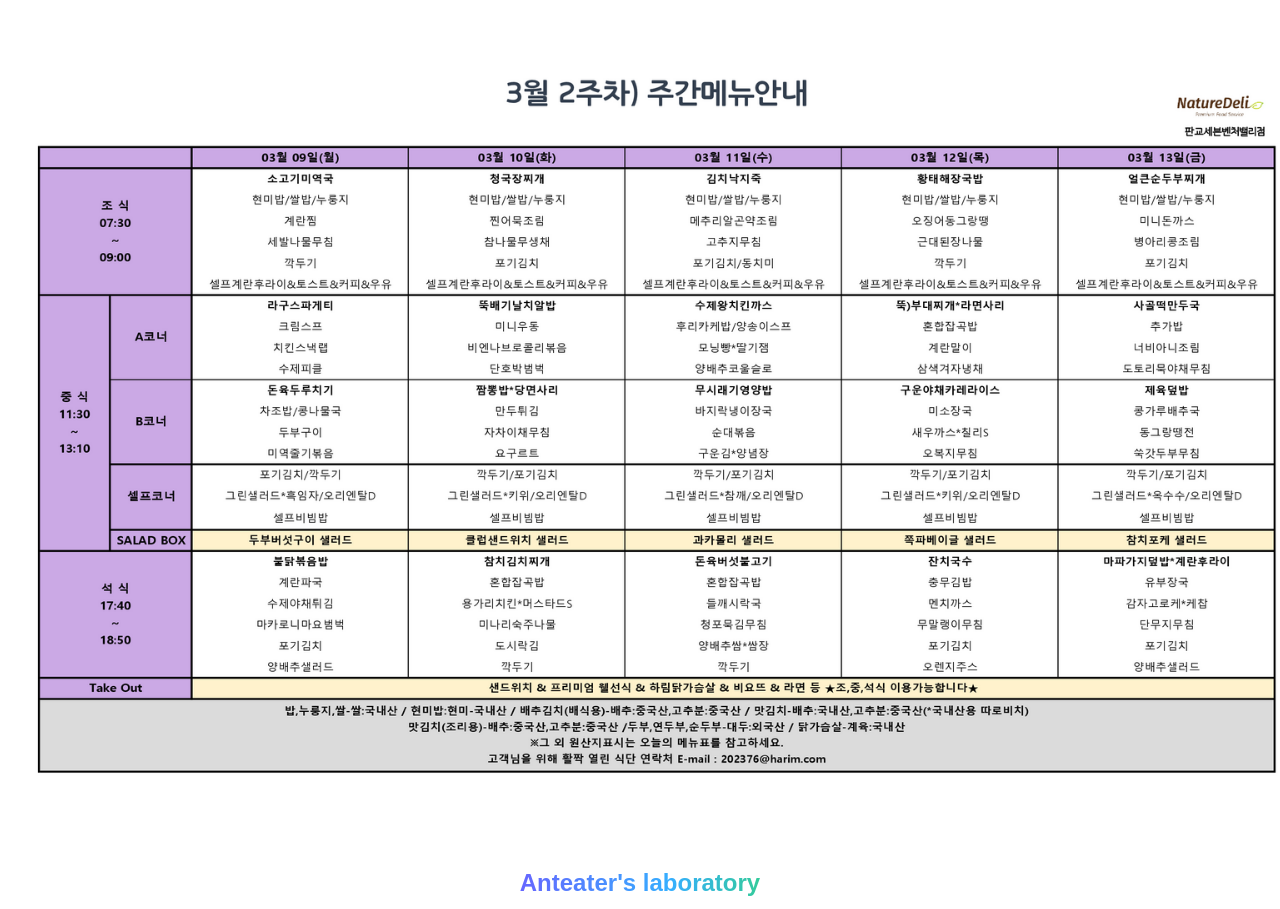
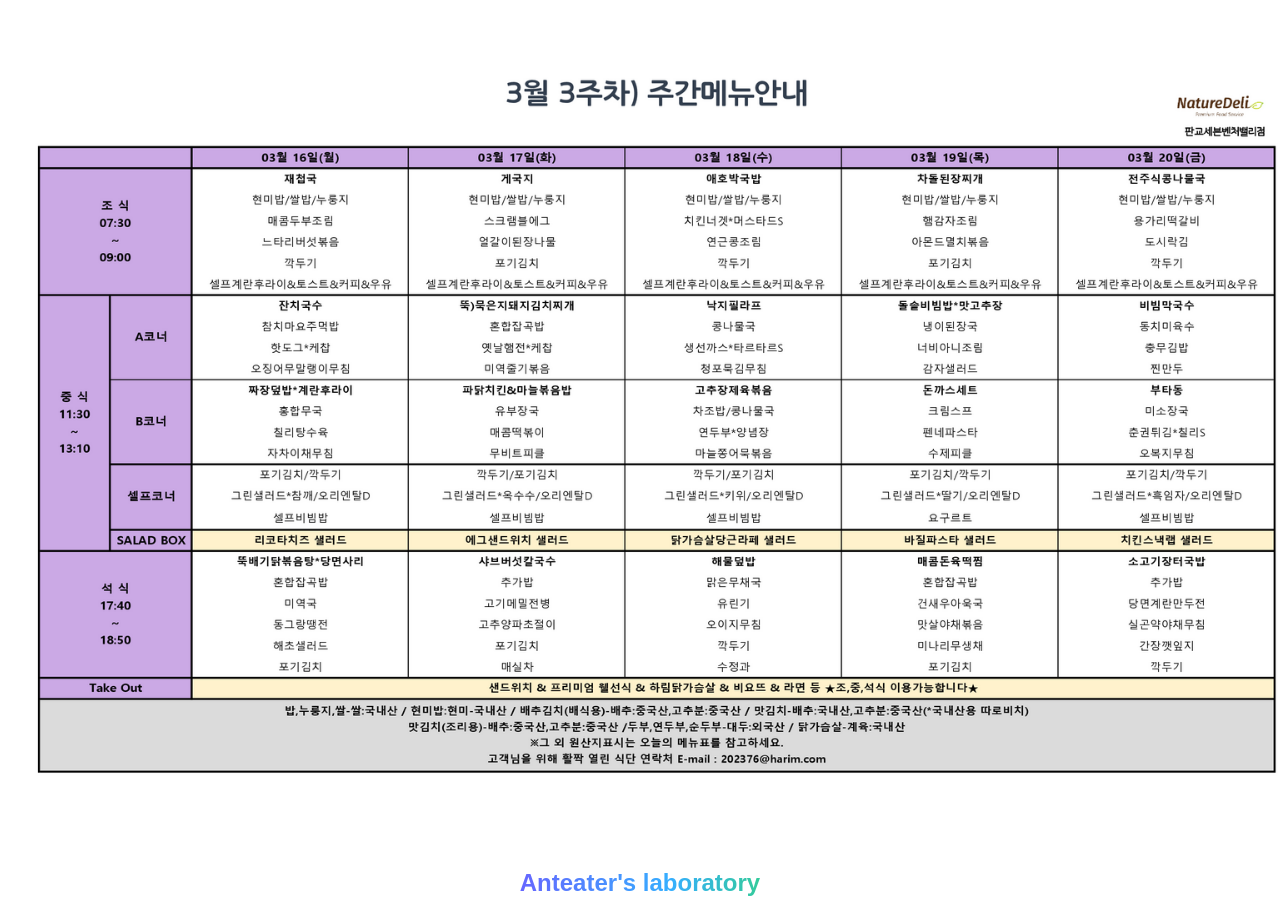
Before and after one commit to anteater333/we-work-for-food, a website: page index.html in a window 1280 px wide. Drawn offline with Linux system fonts and the light colour scheme.

Commit message:
menu update

```diff
--- a/index.html
+++ b/index.html
@@ -9,7 +9,7 @@
     <meta name="author" content="anteater333, a.k.a José" />
     <meta property="og:title" content="We Work For Food" />
     <meta property="og:description" content="판교세븐벤처밸리 식단표" />
-    <meta property="og:image" content="bob/thisWeekMenu.346691.png" />
+    <meta property="og:image" content="bob/thisWeekMenu.229761.png" />
     <meta
       property="og:url"
       content="https://blog.anteater-lab.link/we-work-for-food/"
@@ -18,7 +18,7 @@
     <meta name="twitter:card" content="summary_large_image" />
     <meta name="twitter:title" content="We Work For Food" />
     <meta name="twitter:description" content="판교세븐벤처밸리 식단표" />
-    <meta name="twitter:image" content="bob/thisWeekMenu.346691.png" />
+    <meta name="twitter:image" content="bob/thisWeekMenu.229761.png" />
     <meta
       name="twitter:url"
       content="https://blog.anteater-lab.link/we-work-for-food/"
@@ -27,7 +27,7 @@
   <body>
     <div style="display: flex; flex-direction: column">
       <a href="http://www.pvv.co.kr/bbs/index.php?code=bbs_menu01">
-        <img style="width: 100vw" src="bob/thisWeekMenu.346691.png" alt="menu"
+        <img style="width: 100vw" src="bob/thisWeekMenu.229761.png" alt="menu"
       /></a>
       <a
         style="
```
Also changed, not shown: bob/thisWeekMenu.229761.png (added), bob/thisWeekMenu.346691.png (deleted).
